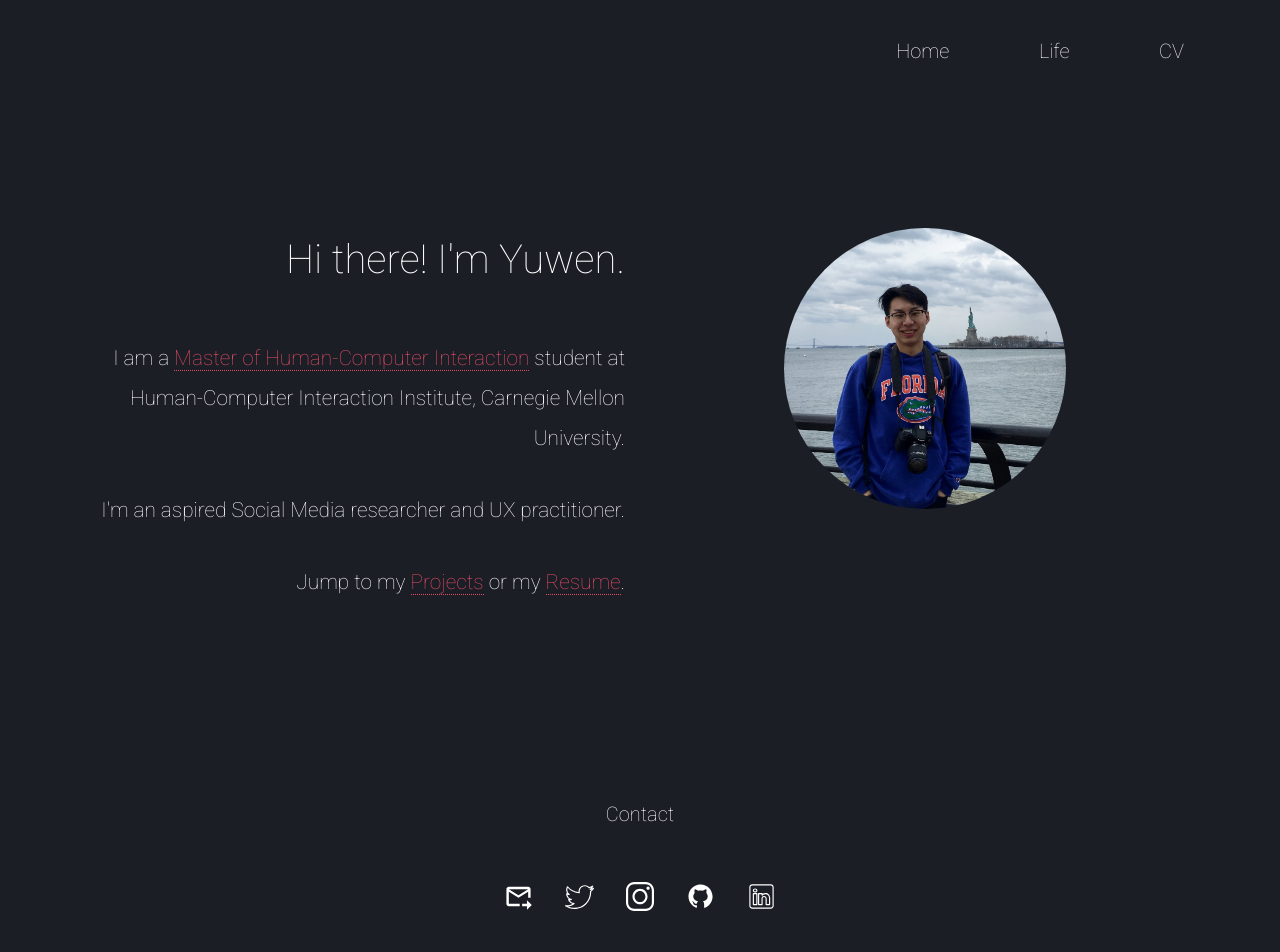
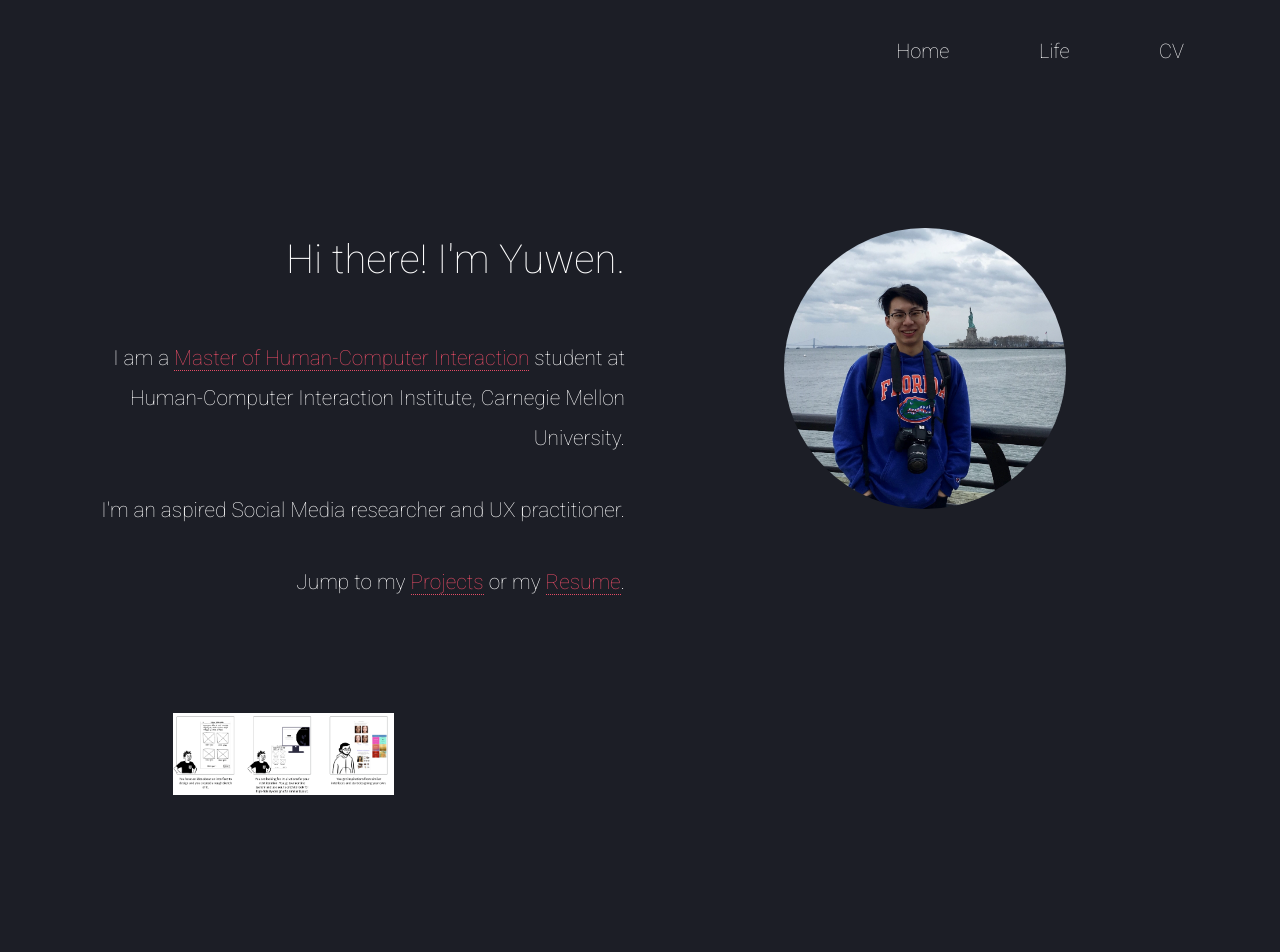
Before and after one commit to yuwen-lu/yuwen-lu.github.io, a React (Create React App) app: page / in a window 1280 px wide. Shown: the top 952 px of the page. Built offline with nearby package versions, Linux system fonts and the light colour scheme.

Commit message:
Initial construction of homepage paper format

```diff
--- a/src/layout/Footer.js
+++ b/src/layout/Footer.js
@@ -27,7 +27,7 @@
                 <a target="_blank" href={"https://www.linkedin.com/in/yuwen-lu/"} style={iconLinkStyle}><img src={LinkedinIcon} style={isDesktop? iconStyleForDesktop : iconStyleNotDesktop}></img></a>
             </div>
             <p style={footerBottomTextStyle}>Design and developed by Yuwen Lu with React.</p>
-            <p style={footerBottomTextStyle}>Last updated: Mar 2022</p>
+            <p style={footerBottomTextStyle}>Last updated: Apr 2022</p>
         </div>
     )
 
--- a/src/pages/Home.js
+++ b/src/pages/Home.js
@@ -10,6 +10,7 @@
 import Footer from '../layout/Footer';
 import '../App.css';
 import ProfilePic from '../resources/images/personal-profile.jpg';
+import Lbw2022Pic from '../resources/images/chi-lbw-2022.png';
 import { isElementOfType } from 'react-dom/test-utils';
 
 // Functional Component for homepage
@@ -37,7 +38,7 @@
                     data-aos-duration="1000"
                     data-aos-easing="ease-in-out">
                     {/* style attribute: choose style sheets accordingly for different responsive layout */}
-                    <Col className="text-column" style={isDesktop ? introductionDesktopStyle : introductionNotDesktopStyle} lg={6} md={10} sm={10}>
+                    <Col className="intro-text-column" style={isDesktop ? introductionDesktopStyle : introductionNotDesktopStyle} lg={6} md={10} sm={10}>
                         <p className="title">Hi there! I'm Yuwen.</p>
                         <p>I am a <a target="_blank" href={"https://www.hcii.cmu.edu/academics/mhci"}>Master of Human-Computer Interaction</a> student at Human-Computer Interaction Institute, Carnegie Mellon University.</p>
                         <p>I'm an aspired Social Media researcher and UX practitioner.</p>
@@ -45,6 +46,13 @@
                     </Col>
                     <Col className="profile-pic-container" style={profilePicContainerStyle} lg={6} md={10} sm={10}>
                         <img className="profile-pic" style={isDesktop ? profilePicDesktopStyle : profilePicNotDesktopStyle} src={ProfilePic} alt="Me"></img>
+                    </Col>
+                </Row>
+                <Row>
+                    <Col className="home-body-img-column" style={isDesktop? bodyImgDesktopContainerStyle : bodyImgNotDesktopContainerStyle} lg={3} md={10} sm={10}>
+                        <img className="paper-pic" src={Lbw2022Pic} style={isDesktop? bodyImgDesktopStyle : bodyImgNotDesktopStyle} alt="Me"></img>
+                    </Col>
+                    <Col className="home-body-text-container" style={isDesktop? bodyTextDesktopStyle : bodyTextNotDesktopStyle} lg={6} md={10} sm={10}>
                     </Col>
                 </Row>
             </Container>
@@ -104,20 +112,32 @@
     margin: "auto auto 2rem auto"
 }
 
-const experienceTextDesktopStyle = {
+const bodyImgDesktopContainerStyle = {
+    display: "flex",
+    flexDirection: "column",
+    justifyContent: "flex-end",
+    padding: "2rem",
+    margin: "auto"
+}
+
+const bodyImgNotDesktopContainerStyle = {
+
+}
+
+const bodyImgDesktopStyle = {
+
+}
+
+const bodyImgNotDesktopStyle = {
+
+}
+
+const bodyTextDesktopStyle = {
     margin: "5rem auto",
     padding: "2.5rem",
 }
 
-const experienceTextNotDesktopStyle = {
+const bodyTextNotDesktopStyle = {
     fontSize: "16px",
     margin: "2.5rem auto",
 }
-
-const iconCloudStyle = {
-    height: "18rem",
-    backgroundColor: "rgba(49, 52, 66, 21)",
-    borderRadius: "1rem",
-    padding: "1rem",
-    margin: "auto",
-}
```
Also changed, not shown: src/resources/images/chi-lbw-2022.png (added).
